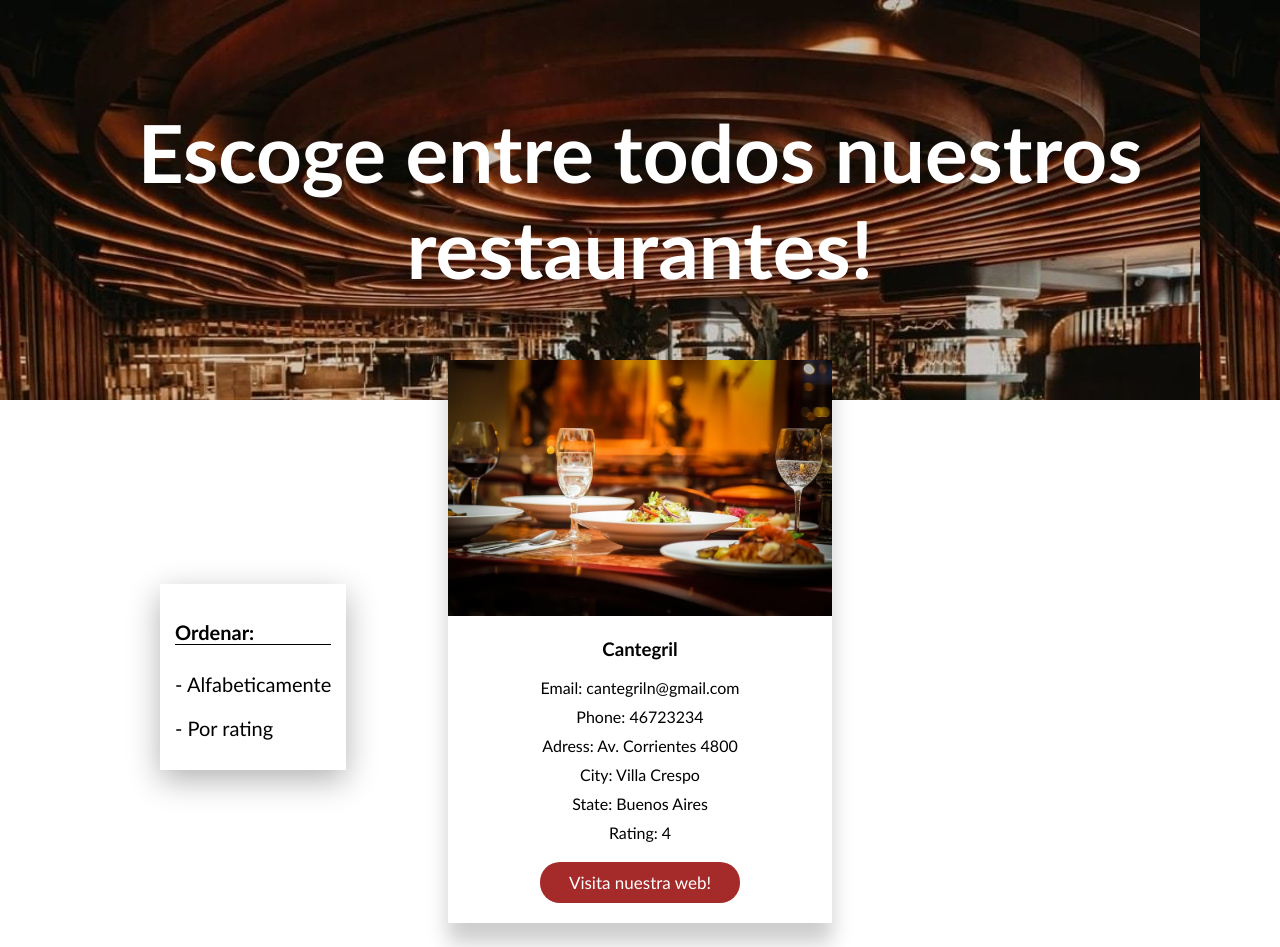
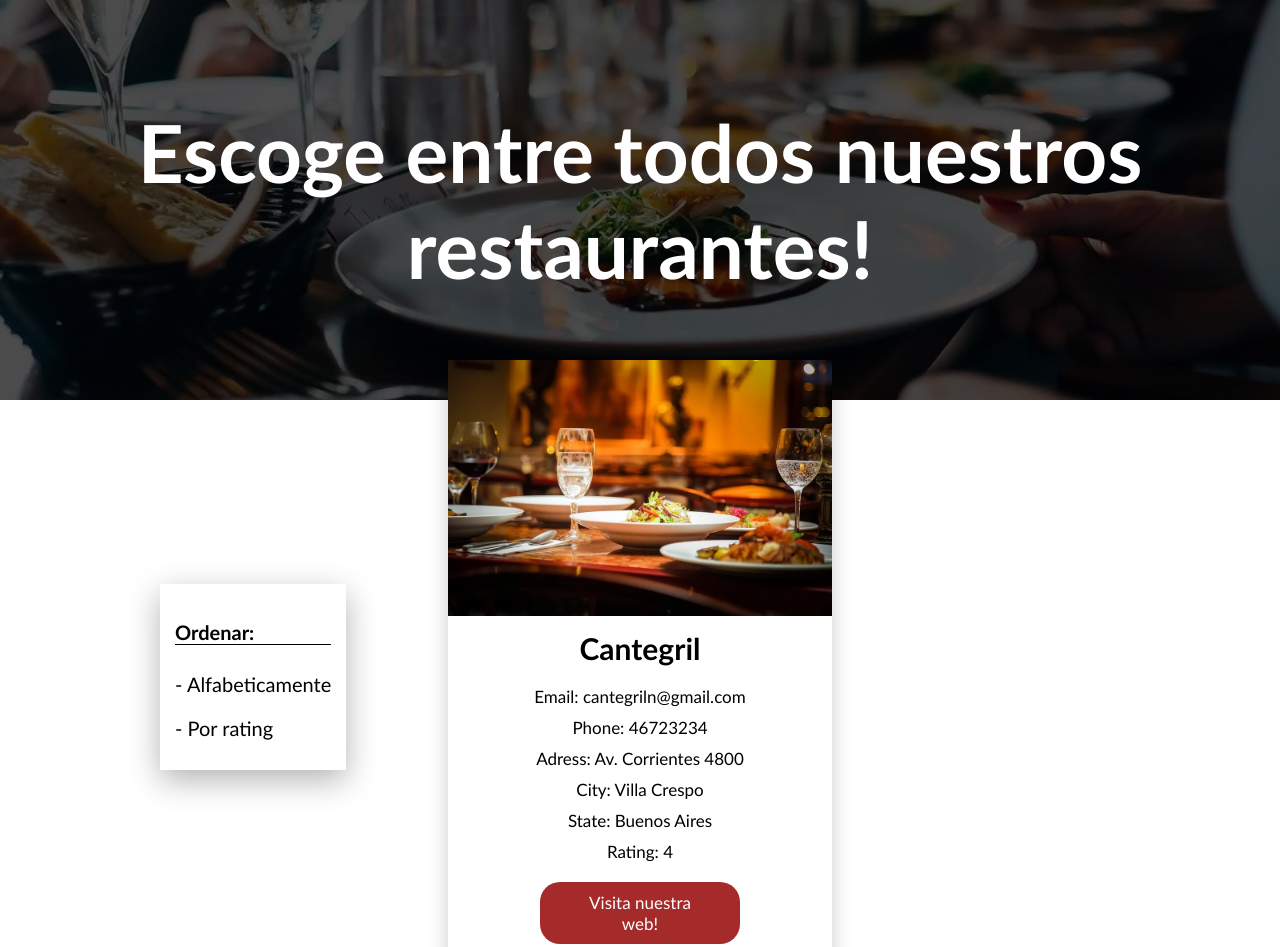
Before and after one commit to nicolasrivas2001/Test-Front-End, a website: page index.html in a window 1280 px wide. Shown: the top 947 px of the page. Drawn offline with Linux system fonts and the light colour scheme.

Commit message:
modificacion de background main

```diff
--- a/estilos.scss
+++ b/estilos.scss
@@ -44,7 +44,11 @@ body{
             display: flex;
             align-items:center;
             justify-content: center;
-            background-image: url(/imagenes/elmosquito.jpg);
+            background-color: black;
+            background: linear-gradient(rgba(0, 0, 0, 0.7), rgba(0, 0, 0, 0.7)), url(/imagenes/main.webp);
+            background-position: center;
+            background-repeat: no-repeat;
+            background-size: 100%;
             color: white;
             min-height: 400px;
             text-align: center;
@@ -65,11 +69,18 @@ body{
                             box-shadow: 0px 20px 20px 0px rgba(0,0,0,.2);
                             text-align: center;
                             margin-bottom: 40px;
-                            padding-bottom: 20px;
+                            padding-bottom: 30px;
+                            transition: 1s;
                             img{
                                 width: 100%;
                             }
+                            h3{
+                                font-size: 30px;
+                                margin-top: 0px;
+                                margin-bottom: 20px;
+                            }
                             div{
+                                font-size: 17px;
                                 margin-bottom: 10px;
                             }
                             button{
@@ -78,7 +89,7 @@ body{
                                 font-family: 'Gill Sans', 'Gill Sans MT', Calibri, 'Trebuchet MS', sans-serif;
                                 font-size: 17px;
                                 width: 200px;
-                                padding: 10px 20px;
+                                padding: 10px 30px;
                                 margin-top: 10px;
                                 border-radius: 20px;
                                 border: none;
@@ -92,6 +103,9 @@ body{
                                 background-color: rgb(195, 87, 87);
                             }
                         }
+                        .restaurante:hover{
+                            box-shadow: 0px 30px 20px 5px rgba(0,0,0,.4);
+                        }
                     }
                 }
             }
```
Also changed, not shown: estilos.css, imagenes/main.jpg (added), imagenes/main.webp (added), 1 other file.
